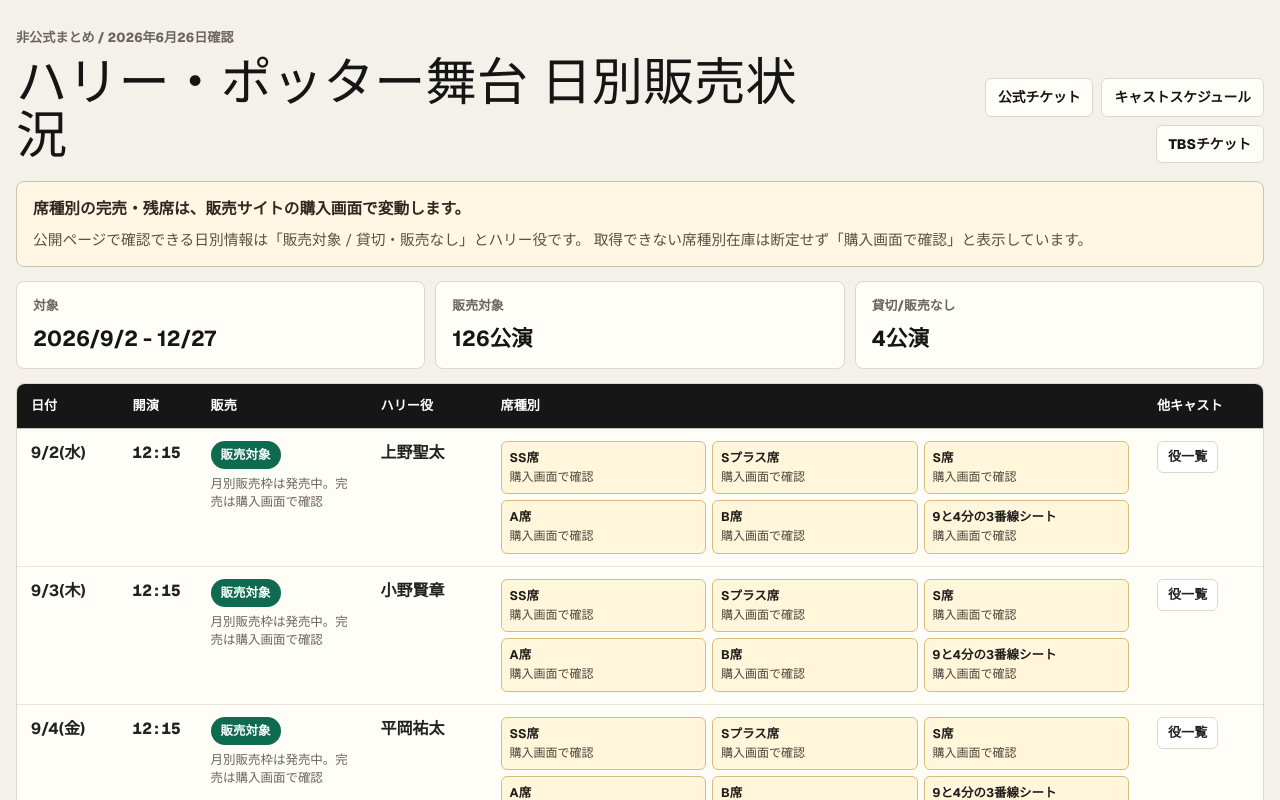
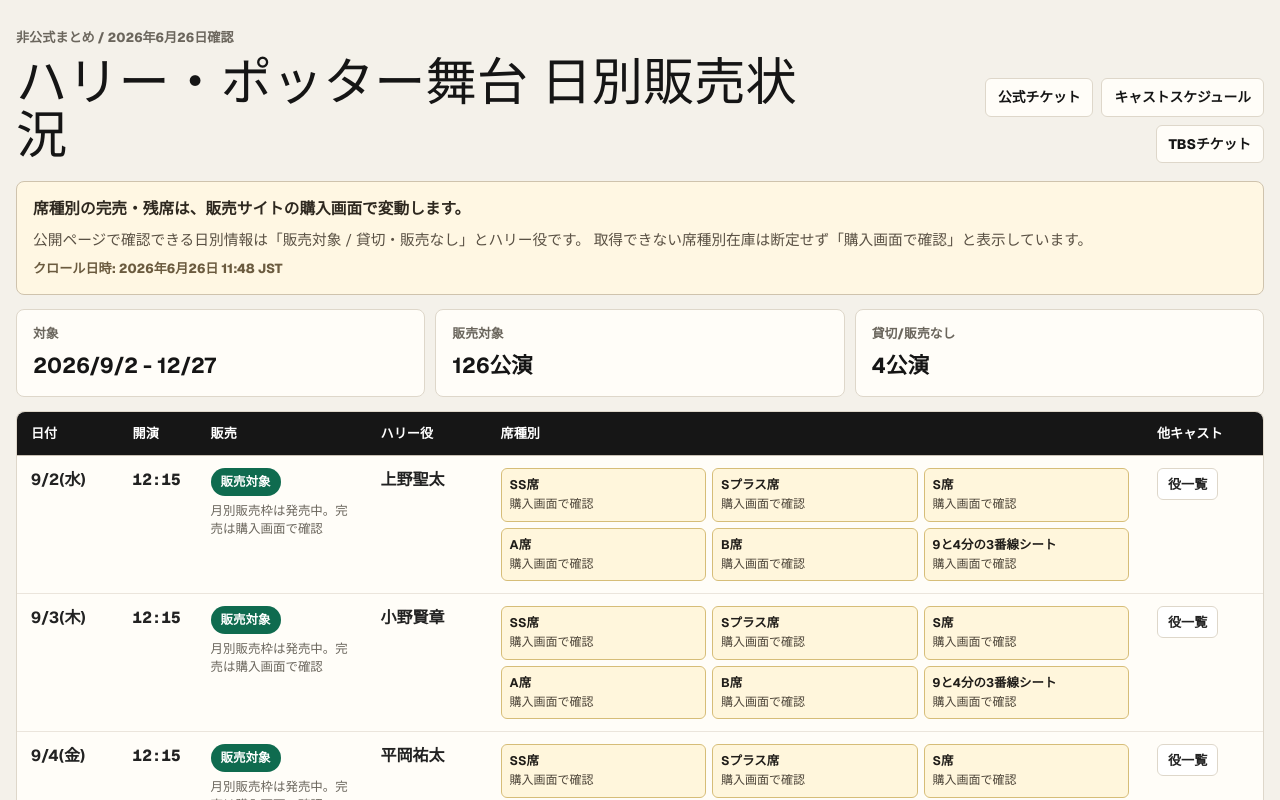
Before and after one commit to tetsuhiroyoneda/hp-stage-guide, a Next.js app: page / in a window 1280 px wide. Shown: the top 800 px of the page. Built offline with nearby package versions, Linux system fonts and the light colour scheme.

Commit message:
クロール日時を表示

```diff
--- a/src/app/globals.css
+++ b/src/app/globals.css
@@ -110,6 +110,13 @@
 .notice span {
   color: #5a5144;
   font-size: 0.92rem;
+}
+
+.notice em {
+  color: #6b5b3f;
+  font-size: 0.82rem;
+  font-style: normal;
+  font-weight: 800;
 }
 
 .stats {
--- a/src/app/page.tsx
+++ b/src/app/page.tsx
@@ -19,6 +19,7 @@
 };
 
 const updatedAt = "2026年6月26日";
+const crawledAt = "2026年6月26日 11:48 JST";
 
 const dailyRows: DailyRow[] = [
   {
@@ -1789,6 +1790,7 @@
           公開ページで確認できる日別情報は「販売対象 / 貸切・販売なし」とハリー役です。
           取得できない席種別在庫は断定せず「購入画面で確認」と表示しています。
         </span>
+        <em>クロール日時: {crawledAt}</em>
       </section>
 
       <section className="stats" aria-label="概要">
```
